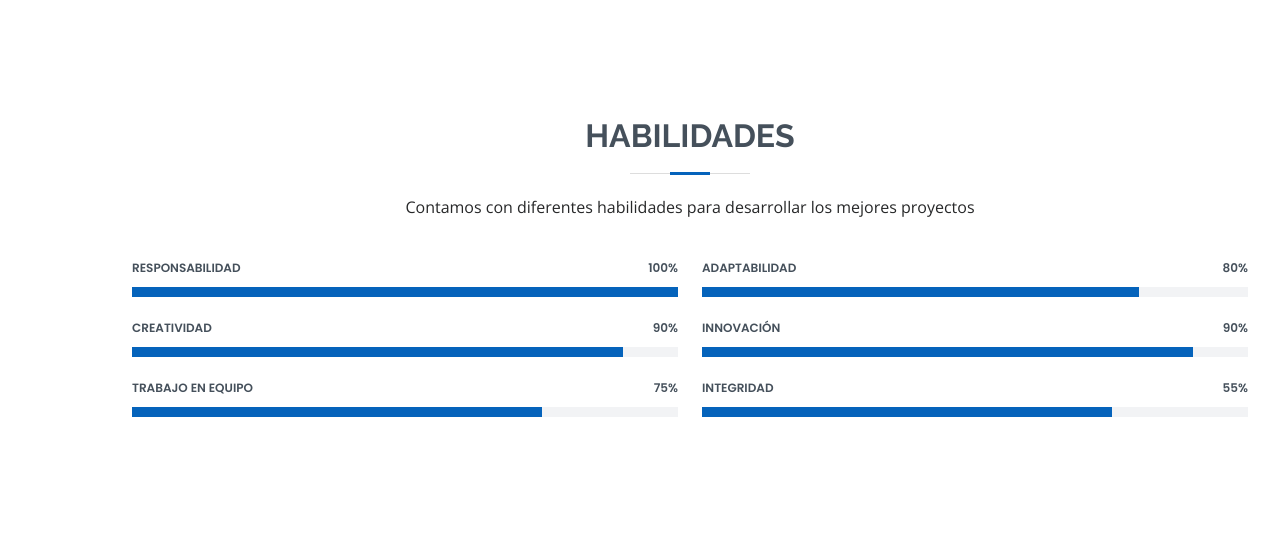
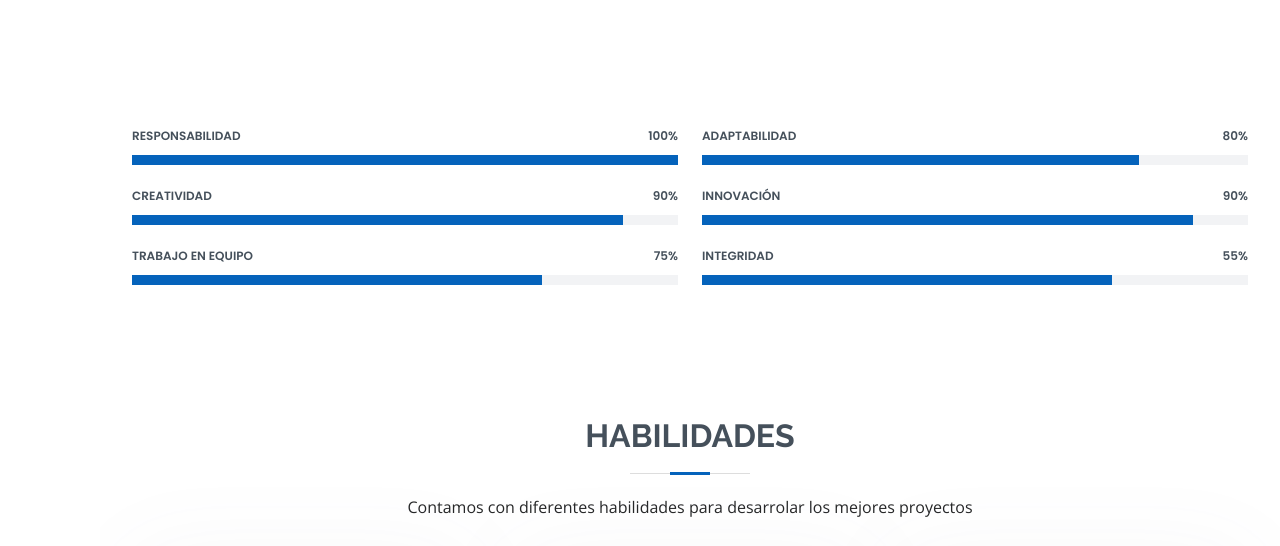
Before and after one commit to jnnavarro0/Portafolio, a plain HTML site: page MyResume/index.html in a window 1280 px wide. Shown: the part 2111-2657 px from the top of the page. Drawn offline with nearby package versions, Linux system fonts and the light colour scheme.

Commit message:
Update index.html

```diff
--- a/MyResume/index.html
+++ b/MyResume/index.html
@@ -179,11 +179,6 @@
     <!-- ======= Skills Section ======= -->
     <section id="skills" class="skills section-bg">
       <div class="container" data-aos="fade-up">
-
-        <div class="section-title">
-          <h2>HABILIDADES</h2>
-          <p>Contamos con diferentes habilidades para desarrollar los mejores proyectos</p>
-        </div>
 
         <div class="row skills-content">
 
```
